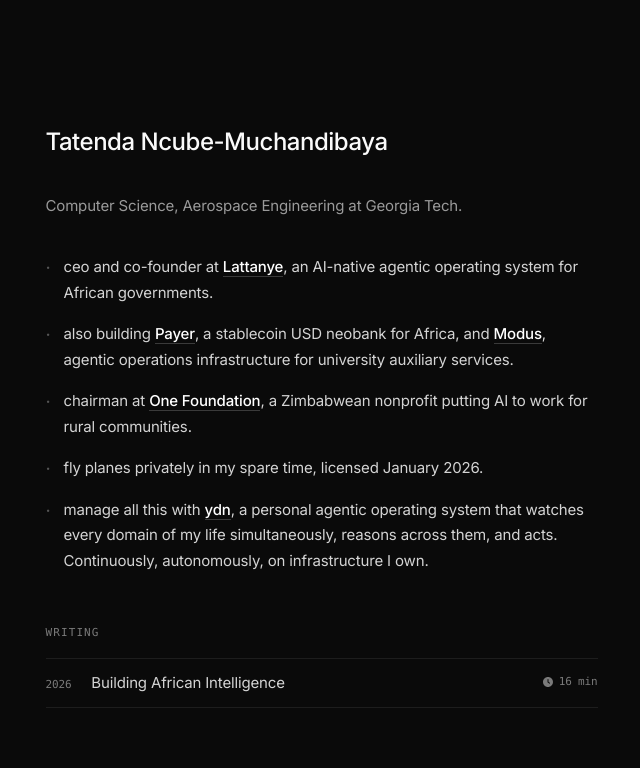
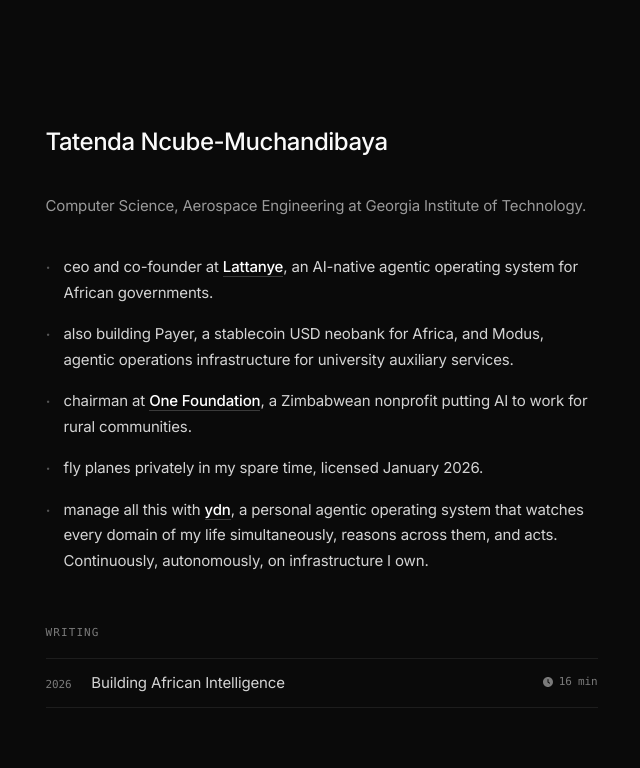
Before and after one commit to ydntatenda/tatenda-site, a Next.js app: page / in a window 1280 px wide. Shown: the top 768 px of the page, without its empty margins (311-951 px from the left). Built offline with nearby package versions, Linux system fonts and the light colour scheme.

Commit message:
Add files via upload

```diff
--- a/app/page.mdx
+++ b/app/page.mdx
@@ -3,11 +3,11 @@
 
 # Tatenda Ncube-Muchandibaya
 
-Computer Science, Aerospace Engineering at Georgia Tech.
+Computer Science, Aerospace Engineering at Georgia Institute of Technology.
 
 - ceo and co-founder at [Lattanye](https://www.lattanye.group/), an AI-native agentic operating system for African governments.
-- also building [Payer](#), a stablecoin USD neobank for Africa, and [Modus](#), agentic operations infrastructure for university auxiliary services.
-- chairman at [One Foundation](#), a Zimbabwean nonprofit putting AI to work for rural communities.
+- also building Payer, a stablecoin USD neobank for Africa, and Modus, agentic operations infrastructure for university auxiliary services.
+- chairman at [One Foundation](https://www.1ne.foundation/), a Zimbabwean nonprofit putting AI to work for rural communities.
 - fly planes privately in my spare time, licensed January 2026.
 - manage all this with [ydn](/ydn), a personal agentic operating system that watches every domain of my life simultaneously, reasons across them, and acts. Continuously, autonomously, on infrastructure I own.
 
```
